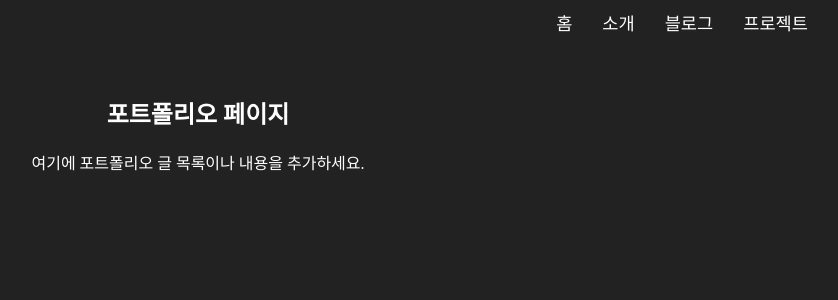
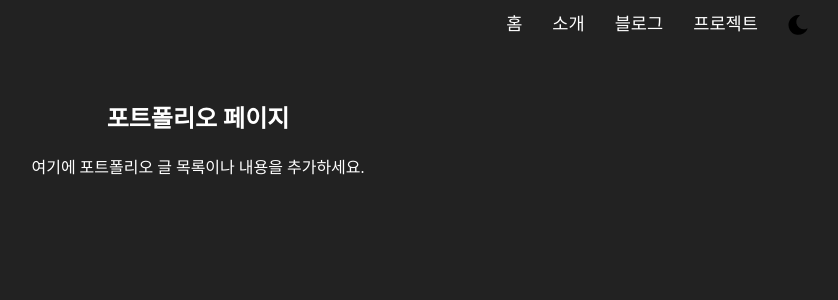
Before and after one commit to rlaxogh76/blog, a React (Vite) app: page /portfolio in a window 1280 px wide. Shown: the top 300 px of the page, without its empty margins (442-1280 px from the left). Built offline with nearby package versions, Linux system fonts and the light colour scheme.

Commit message:
feat: 다크모드 아이콘 추가

```diff
--- a/src/components/Layout/Header.tsx
+++ b/src/components/Layout/Header.tsx
@@ -1,6 +1,7 @@
 import React, { useState, useEffect } from "react";
 import "../../styles/Layout/Header.css";
 import { Link } from "react-router-dom";
+import darkModeIcon from "../../assets/dark-mode.svg";
 
 const Header: React.FC = () => {
   const [isScrolled, setIsScrolled] = useState(false);
@@ -43,6 +44,13 @@ const Header: React.FC = () => {
               프로젝트
             </Link>
           </li>
+          <li>
+            <img
+              src={darkModeIcon}
+              className="dark-mode-icon"
+              alt="dark-mode"
+            />
+          </li>
         </ul>
       </nav>
     </header>
--- a/src/styles/Layout/Header.css
+++ b/src/styles/Layout/Header.css
@@ -32,6 +32,13 @@
   transition: opacity 0.3s ease;
 }
 
+.dark-mode-icon {
+  width: 20px;
+  height: 20px;
+  margin-top: 5px;
+  cursor: pointer;
+}
+
 .custom-header.scrolled .logo {
   opacity: 0;
 }
```
Also changed, not shown: src/assets/dark-mode.svg (added).
